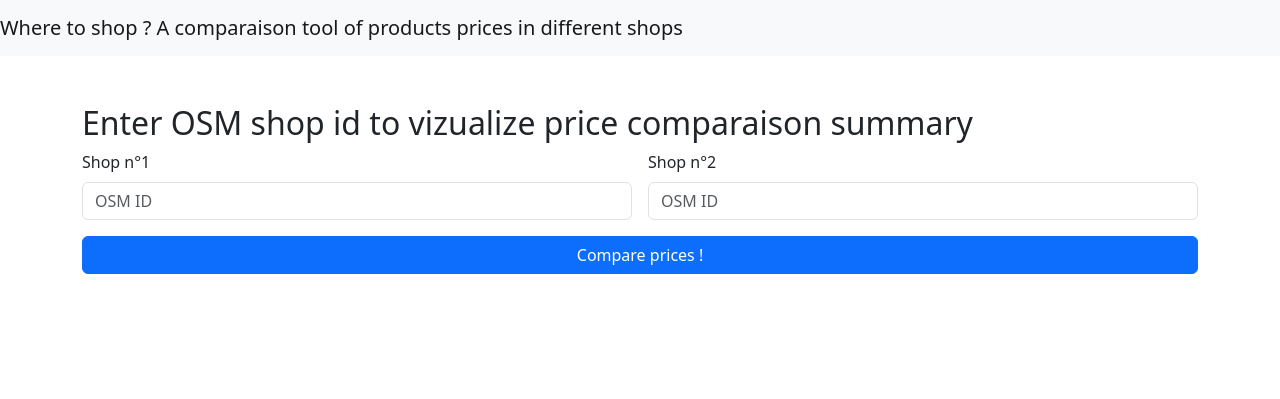
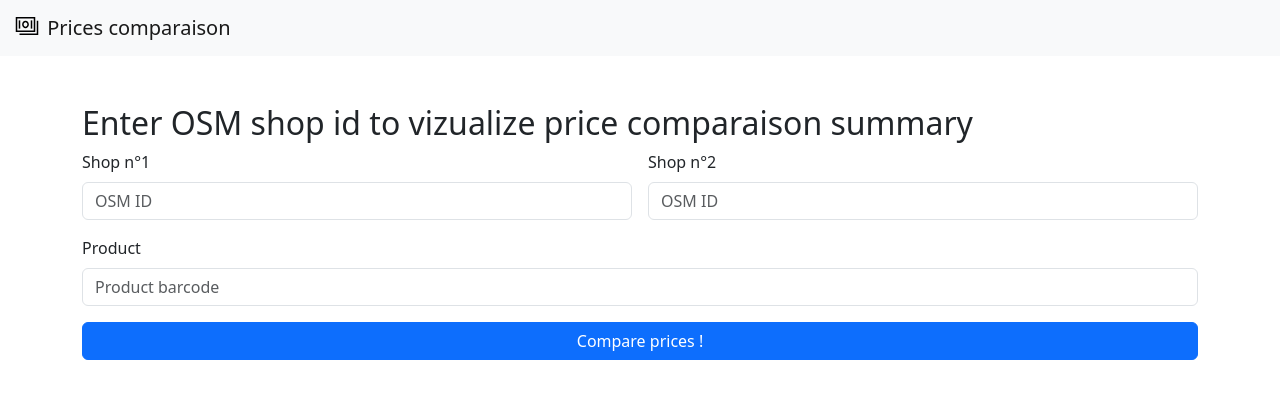
Before and after one commit to qloridant/shop_prices_comparaison, a Django app: template main/templates/main/shop_summary.html in a window 1280 px wide. Shown: the top 399 px of the page. Run offline with Django 5.2, Linux system fonts and the light colour scheme; the template is opened without the code that fills it, so the values that code supplies are empty; some libraries are stand-ins or nearby versions.

Commit message:
Replace price summary by basic product price comparaison

```diff
--- a/main/templates/main/header.html
+++ b/main/templates/main/header.html
@@ -1,3 +1,9 @@
-<nav class="navbar navbar-expand-lg navbar-light bg-light">
-    <a class="navbar-brand" href="{% url 'shop_summary' %}">Where to shop ? A comparaison tool of products prices in different shops</a>
-</nav>
+{% load static %}
+<nav class="navbar navbar-light bg-light">
+    <div class="container-fluid">
+      <a class="navbar-brand" href="">
+        <img src="{% static 'main/money.svg' %}" alt="" width="30" height="24" class="d-inline-block align-text-top">
+        Prices comparaison
+      </a>
+    </div>
+  </nav>
--- a/main/templates/main/shop_summary.html
+++ b/main/templates/main/shop_summary.html
@@ -25,22 +25,17 @@
 
         <!-- Form for entering shop ID -->
         <form action="" method="get" class="row g-3">
-            <!-- <div class="form-group mx-sm-3 mb-2">
-                <div class="input-group mb-3">
-                    <div class="input-group">
-                        <span class="input-group-text">Shops</span>
-                        <input type="text" name="osm_id_shop_1" aria-label="Shop n°1 OSM id" class="form-control">
-                        <input type="text" name="osm_id_shop_2" aria-label="Shop n°2 OSM id" class="form-control">
-                        <button class="btn btn-outline-secondary" type="button" id="button-addon2">Compare prices !</button>
-                    </div>
-            </div> -->
             <div class="col-md-6">
-                <label for="input_shop_1" class="form-label">Shop n°1</label>
+                <label class="form-label">Shop n°1</label>
                 <input class="form-control" name="osm_id_shop_1" placeholder="OSM ID">
             </div>
             <div class="col-md-6">
-                <label for="inputPassword4" class="form-label">Shop n°2</label>
+                <label class="form-label">Shop n°2</label>
                 <input class="form-control" name="osm_id_shop_2" placeholder="OSM ID">
+            </div>
+            <div class="col-md-12">
+                <label class="form-label">Product</label>
+                <input class="form-control" name="product_barcode" placeholder="Product barcode">
             </div>
             <div class="col-12">
                 <button type="submit" class="w-100 btn btn-primary">Compare prices !</button>
@@ -48,35 +43,33 @@
             </form>
         </form>
 
-
         {% if price_summaries %}
-            <h4 class="mt-4">Price Summary for {{ shop_name }}</h4>
+        <h4 class="mt-4">Price Summary: </h4>
         <table class="table table-hover mt-4">
             <thead>
+                <!-- Header row for Shop Names -->
                 <tr>
-                        <th>Shop</th>
-                        <th>Total Products</th>
-                        <th>Min Price (€)</th>
-                        <th>Max Price (€)</th>
-                        <th>Average Price (€)</th>
+                    <th>Product</th>
+                    {% for summary in price_summaries %}
+                        <th>{{ summary.shop_name }}</th>
+                    {% endfor %}
                 </tr>
             </thead>
             <tbody>
+                <!-- Row for Prices -->
+                <tr>
+                    <th> {{ product_name }}</th>
                     {% for summary in price_summaries %}
-                        <tr>
-                            <td>{{ summary.shop_id }}</td>
-                            <td>{{ summary.price__count }}</td>
-                            <td>{{ summary.price__min }}</td>
-                            <td>{{ summary.price__max }}</td>
-                            <td>{{ summary.price__avg }}</td>
+                        <td>{{ summary.price }} €</td>
+                    {% endfor %}
                 </tr>
-                    {% endfor %}
             </tbody>
         </table>
+
     {% elif shop_id %}
         <p class="text-danger mt-4">No shop found with the provided ID. Please try again.</p>
     {% endif %}
-    </div>
+
 
     <script src="https://code.jquery.com/jquery-3.5.1.min.js"></script>
     <script src="https://stackpath.bootstrapcdn.com/bootstrap/4.5.2/js/bootstrap.bundle.min.js"></script>
--- a/open_shop_compare/settings.py
+++ b/open_shop_compare/settings.py
@@ -118,6 +118,7 @@ USE_TZ = True
 # https://docs.djangoproject.com/en/5.1/howto/static-files/
 
 STATIC_URL = 'static/'
+STATICFILES_DIRS = [BASE_DIR / "static"]
 
 # Default primary key field type
 # https://docs.djangoproject.com/en/5.1/ref/settings/#default-auto-field
```
Also changed, not shown: main/views.py (+12 -7 lines), main/static/main/money.svg (added), 1 other file. Lines whose indentation alone changed are shown as unchanged.
